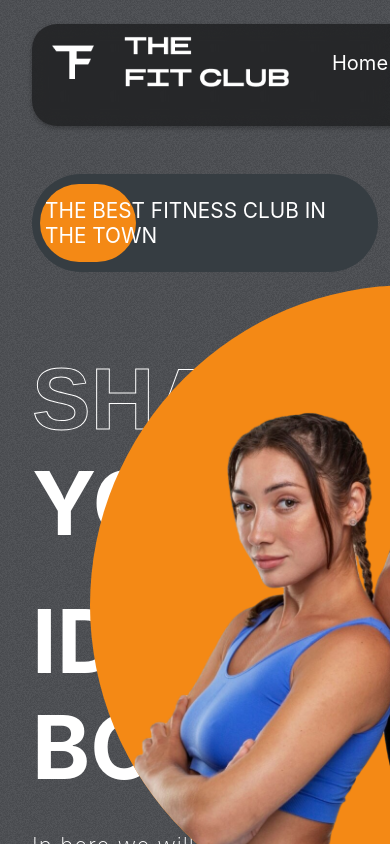
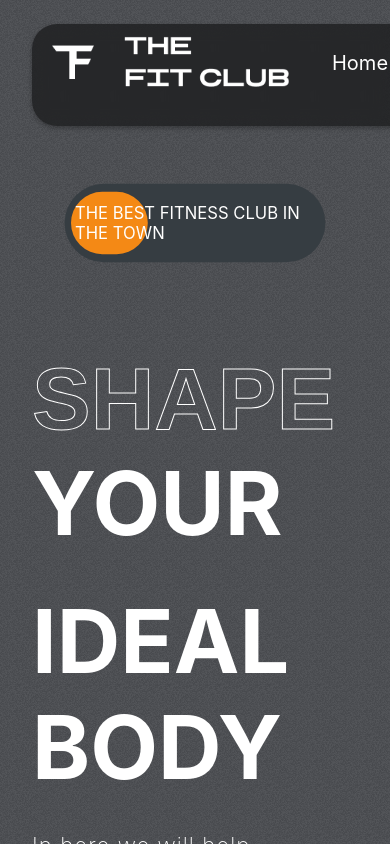
Before and after one commit to eziz-tajiev/fitGym, a React (Vite) app: page / in a window 390 px wide. Shown: the top 844 px of the page. Built offline with nearby package versions, Linux system fonts and the light colour scheme.

Commit message:
responsive the-best

```diff
--- a/src/components/Header/Header.css
+++ b/src/components/Header/Header.css
@@ -29,3 +29,15 @@
   cursor: pointer;
   color: var(--orange);
 }
+
+@media screen and (max-width: 768px) {
+  .hero {
+    flex-direction: column;
+  }
+  .the-best {
+    margin-top: 0;
+    font-size: small;
+    align-self: center;
+    transform: scale(0.8);
+  }
+}
```
